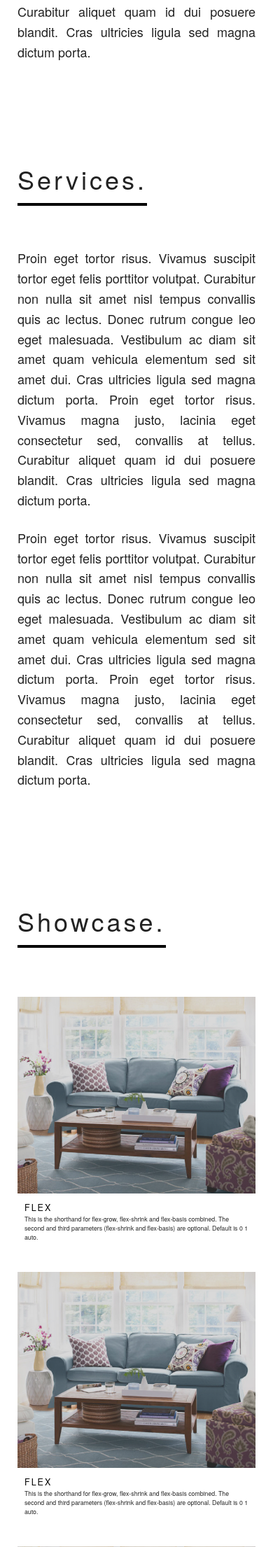
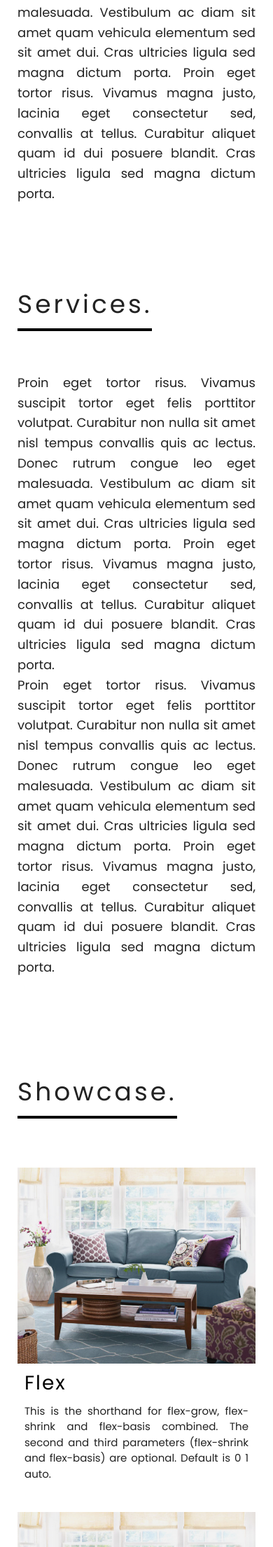
Before and after one commit to PatrickSunico/furniture-design-draft, a PHP site: page / in a window 390 px wide. Shown: the part 1843-4053 px from the top of the page at 70% size. Run offline with PHP 8.4, Linux system fonts and the light colour scheme; some libraries are stand-ins or nearby versions.

Commit message:
Update Breakpoints

```diff
--- a/public/includes/sections/showcase.php
+++ b/public/includes/sections/showcase.php
@@ -14,13 +14,17 @@
             <img class="img-portfolio" src="assets/Couch-set.jpg" alt="">
             <div class="tint__overlay"></div>
             <div class="text-overlay">
-              <h3 class="h3"> Test 123</h3>
+              <h4 class="showcase__heading">Couch Set</h4>
+              <h4 class="showcase__heading">ABC Furniture</h4>
+              <div class="btn-position">
+                <a href="" class="ghost-button">View More</a>
+              </div>
             </div>
           </div>
 
           <!-- Description -->
           <div class="card__description">
-            <div class="card__title">Flex</div>
+            <h3 class="h3">Flex</h3>
             <p class="card__text">This is the shorthand for flex-grow, flex-shrink and flex-basis combined. The second and third parameters (flex-shrink and flex-basis) are optional. Default is 0 1 auto. </p>
           </div>
         </div>
@@ -35,13 +39,17 @@
             <img class="img-portfolio" src="assets/Couch-set.jpg" alt="">
             <div class="tint__overlay"></div>
             <div class="text-overlay">
-              <h3 class="h3"> Test 123</h3>
+              <h4 class="showcase__heading">Couch Set</h4>
+              <h4 class="showcase__heading">ABC Furniture</h4>
+              <div class="btn-position">
+                <a href="" class="ghost-button">View More</a>
+              </div>
             </div>
           </div>
 
           <!-- Description -->
           <div class="card__description">
-            <div class="card__title">Flex</div>
+            <h3 class="h3">Flex</h3>
             <p class="card__text">This is the shorthand for flex-grow, flex-shrink and flex-basis combined. The second and third parameters (flex-shrink and flex-basis) are optional. Default is 0 1 auto. </p>
           </div>
         </div>
@@ -56,13 +64,19 @@
             <img class="img-portfolio" src="assets/Couch-set.jpg" alt="">
             <div class="tint__overlay"></div>
             <div class="text-overlay">
-              <h3 class="h3"> Test 123</h3>
+
+              <h4 class="showcase__heading">Couch Set</h4>
+              <h4 class="showcase__heading">ABC Furniture</h4>
+              <div class="btn-position">
+                <a href="" class="ghost-button">View More</a>
+              </div>
+
             </div>
           </div>
 
           <!-- Description -->
           <div class="card__description">
-            <div class="card__title">Flex</div>
+            <h3 class="h3">Flex</h3>
             <p class="card__text">This is the shorthand for flex-grow, flex-shrink and flex-basis combined. The second and third parameters (flex-shrink and flex-basis) are optional. Default is 0 1 auto. </p>
           </div>
         </div>
--- a/public/scss/main.scss
+++ b/public/scss/main.scss
@@ -1,6 +1,12 @@
 // Mixins
 // fonts
 @import url('https://fonts.googleapis.com/css?family=Poppins');
+@import url('https://fonts.googleapis.com/css?family=Playfair+Display');
+
+$text-overlay: 'Playfair Display', serif;
+$main-font: 'Poppins', sans-serif;
+
+
 @import 'mixins/mixins';
 
 //vendor
--- a/public/scss/mixins/_mixins.scss
+++ b/public/scss/mixins/_mixins.scss
@@ -1,4 +1,10 @@
 //Breakpoints Desktop First
+@mixin breakpoint-1600-lg {
+  @media only screen and (max-width:1600px){
+    @content;
+  }
+}
+
 @mixin breakpoint-1200-lg {
   @media only screen and (max-width:1200px){
     @content;
@@ -51,6 +57,12 @@
 }
 
 //Breakpoints Mobile First
+@mixin breakpoint-1600-sm {
+  @media only screen and (min-width:1600px){
+    @content;
+  }
+}
+
 @mixin breakpoint-1200-sm {
   @media only screen and (min-width:1200px){
     @content;
--- a/public/scss/partials/_global.scss
+++ b/public/scss/partials/_global.scss
@@ -1,3 +1,6 @@
+$main-font: 'Poppins', sans-serif;
+$text-overlay: 'Playfair Display', serif;
+
 * {
   box-sizing: border-box;
   margin: 0;
@@ -10,10 +13,6 @@
   box-sizing: border-box;
 }
 
-// .clear {
-//   clear: both;
-// }
-
 html,body {
   -webkit-font-smoothing: antialiased;
   padding: 0;
@@ -24,7 +23,9 @@ html,body {
  /* typography*/
 
 /* typography reset*/
-.h1,.h2,.h3,.h4,.h5,.h6 {
+// Main font
+.h1,.h2,.h3,.h4,.h5,.h6, .p, a, p{
+  font-family: $main-font;
   margin: 0;
   padding: 0;
 }
@@ -33,15 +34,23 @@ html,body {
   font-weight: 700;
   margin-bottom: 40px;
   margin-top: 40px;
-  letter-spacing: 2px;
+  letter-spacing: 4px;
 }
 
-.h2, .h3 {
+.h2 {
   letter-spacing: 4px;
   margin-bottom: 40px;
 }
 
 
+.h3 {
+  color: #000;
+  font-size: 28px;
+  font-weight: 500;
+  letter-spacing: 2px;
+  text-transform: capitalize;
+  margin-bottom: 10px;
+}
 
 /* underlined style class*/
 .underlined__black {
@@ -65,7 +74,6 @@ html,body {
   text-justify: inter-word;
 }
 
-
 .section-spacing {
   margin: 100px auto;
   padding: 1rem;
--- a/public/scss/partials/_showcase.scss
+++ b/public/scss/partials/_showcase.scss
@@ -1,9 +1,4 @@
 
-img {
-  height: auto;
-  width: 100%;
-  vertical-align: middle;
-}
 
 // Card Layout
 .cards {
@@ -14,153 +9,203 @@ img {
   margin: 0;
   padding: 0;
 }
+
 .cards__item {
   @include display(flex);
   padding-top: 1rem;
   padding-bottom: 1rem;
+  /* Default size when resized for mobile */
+  width: 100%;
+}
 
-  /* Default for mobile */
+// Base Layout
+.card {
+  background-color: white;
+  // Card Box Shadow
+  // box-shadow: 0 20px 40px -14px rgba(0, 0, 0, 0.25);
+  @include display(flex);
+  @include box-orient(vertical);
+  @include box-direction(normal);
+  @include flex-direction(column);
+  overflow: hidden;
+  /* Default size when resized for mobile */
   width: 100%;
+
+  .card__image {
+    @include filter(contrast(90%));
+    overflow: hidden;
+    position: relative;
+    img {
+      height: auto;
+      width: 100%;
+      vertical-align: middle;
+    }
+  }
+}
+
+
+// Card Description
+.card__description {
+  @include display(flex);
+  @include flex(1 1 auto);
+  @include box-direction(vertical);
+  @include box-orient(vertical);
+  @include flex-direction(column);
+  padding: 1rem;
+  .card__text {
+    @include flex(1 1 auto);
+    line-height: 1.5;
+    margin-bottom: 1.25rem;
+    text-align: justify;
+    text-justify: inter-word;
+  }
+}
+// End
+
+
+// Base Layout
+.card .card__image {
+  .img-portfolio {
+    display: inline-block;
+    width: 100%;
+    height: auto;
+    border: none;
+    @include transform(scale(1.1));
+    @include transition(all 1s);
+  }
+
+  .tint__overlay {
+    @include position(absolute, 0 0 0 0);
+    @include transition(all 0.6s);
+    display: block;
+    margin: 0 auto;
+    background: #373d40;
+    background-size: 50px 50px;
+    opacity: 0;
+    overflow: hidden;
+  }
+
+  .text-overlay {
+    // Mobile Position
+    @include position(absolute, 25% 0 0 0);
+    @include transform(translateY(-20px));
+    @include transition(all .3s);
+    display: block;
+    padding: 0 30px;
+    box-sizing: border-box;
+    width: 100%;
+    text-align: center;
+    opacity: 0;
+    filter: alpha(opacity=0);
+  }
 }
 
 
 
-
-/* Desktop View */
-@media only screen and (min-width:1200px){
-  /*splits three columns less than 1200px changes into default 100% as one column */
-  .cards__item {
-    width: 33.3333%;
-    // padding-right: 1rem;
+/* Hover Effect*/
+.card:hover .card__image {
+  // Image zoom in on hover
+  .img-portfolio {
+    overflow-x: hidden;
+    @include transform(scale(1.05));
+  }
+  // tint overlay on hover
+  .tint__overlay {
+    opacity: 0.8;
+  }
+  // text overlay on hover
+  .text-overlay {
+    @include transform(translateY(0px));
+    opacity: 1;
   }
 }
+// End
 
-// Card Description
-.card__description {
-  display: -webkit-box;
-  display: -ms-flexbox;
-  display: flex;
-  -webkit-box-flex: 1;
-      -ms-flex: 1 1 auto;
-          flex: 1 1 auto;
-  -webkit-box-orient: vertical;
-  -webkit-box-direction: normal;
-      -ms-flex-direction: column;
-          flex-direction: column;
-  padding: 1rem;
+// Button
+.btn-position {
+  margin-top: 10px;
+  margin-bottom: 10px;
+  display: inline-block;
+  @include clearfix;
+  .ghost-button {
+    font-size: 3vw;
+    padding: 12px 24px;
+    border: solid #fff 1px;
+    font-weight: 700;
+    letter-spacing: 5px;
+    text-transform: uppercase;
+    color: #fff;
+    @include transition(0.2s ease-in);
+    text-decoration: none;
+    &:hover {
+      color: white;
+      background: rgba(65, 75, 82, 0.9);
+      transition: all 0.2s ease-in;
     }
-
-.card__image {
-  background-position: center center;
-  background-repeat: no-repeat;
-  background-size: cover;
-  -webkit-filter: contrast(70%);
-          filter: contrast(70%);
-  overflow: hidden;
-  position: relative;
   }
-
-
-.card__title {
-  color: #000;
-  font-size: 1.25rem;
-  font-weight: 300;
-  letter-spacing: 2px;
-  text-transform: uppercase;
-}
-.card__text {
-  -webkit-box-flex: 1;
-      -ms-flex: 1 1 auto;
-          flex: 1 1 auto;
-  font-size: 0.875rem;
-  line-height: 1.5;
-  margin-bottom: 1.25rem;
 }
 // End
 
 
-.card {
-  background-color: white;
-  /*Card box shadow*/
-  /*box-shadow: 0 20px 40px -14px rgba(0, 0, 0, 0.25);*/
-  display: -webkit-box;
-  display: -ms-flexbox;
-  display: flex;
-  -webkit-box-orient: vertical;
-  -webkit-box-direction: normal;
-      -ms-flex-direction: column;
-          flex-direction: column;
-  overflow: hidden;
+// Typography Mobile First
+.showcase__heading {
+  font-family: $text-overlay;
+  color: #fff;
+  text-transform: capitalize;
+  font-style: italic;
+  font-size: 6vw;
+}
+// End
 
-  /*default for mobile*/
-  width: 100%;
+// Desktop - Tablet View
+// 1200 - 1920 and up
+@include breakpoint-1200-sm {
+  .cards__item {
+    // splits into two when breakpoint reaches into 1200px then switches width of 100% into a single column as a default for mobile
+    width: 50%;
+    padding: 1rem;
+
+    .card .card__image {
+      .text-overlay{
+        @include position(absolute, 30% 0 0 0);
+      }
     }
 
-/* Hover Effect*/
-.card:hover .card__image .img-portfolio {
-  overflow-x: hidden;
-  -webkit-transform: scale(1.05);
-          transform: scale(1.05);
+    .showcase__heading {
+      font-size: 2vw;
     }
 
-.card:hover .card__image .tint__overlay {
-  opacity: 0.8;
+    .btn-position {
+      .ghost-button {
+        font-size: 1vw;
+      }
+    }
+  }
 }
 
-.card:hover .card__image .text-overlay {
-  -webkit-transform: translateY(0px);
-  transform: translateY(0px);
-  opacity: 0.9;
+// Desktop
+// Min width 1600 - 1920 and up
+@include breakpoint-1600-sm {
+  .cards__item {
+    // splits three columns less than 1600px changes width into 50% in 1200-sm mq as two columns
+    // width: 50%;
+    width: 33.3333%;
+    padding: 1rem;
+
+    .card .card__image {
+      .text-overlay{
+        @include position(absolute, 28% 0 0 0);
+      }
     }
 
-.card .card__image .img-portfolio {
-  display: inline-block;
-  width: 100%;
-  height: auto;
-  border: none;
-  -webkit-transform: scale(1.1);
-          transform: scale(1.1);
-  -webkit-transition: all 1s;
-  transition: all 1s;
+    .showcase__heading {
+      font-size: 2vw;
+    }
   }
 
-.card .card__image .tint__overlay{
-  position: absolute;
-  top: 0;
-  right: 0;
-  bottom: 0;
-  left: 0;
-  display: block;
-  margin: auto;
-  background: #373d40;
-  background-size: 50px 50px;
-  opacity: 0;
-  -webkit-transition: all 0.6s;
-  transition: all 0.6s;
-  overflow: hidden;
+  .btn-position {
+    .ghost-button {
+      font-size: 1vw;
     }
-
-.card .card__image .text-overlay {
-  display: block;
-  padding: 0 30px;
-  box-sizing: border-box;
-  position: absolute;
-  top: 15%;
-  right: 0;
-  bottom: 0;
-  left: 0;
-  width: 100%;
-  text-align: left;
-  opacity: 0;
-  filter: alpha(opacity=0);
-  -webkit-transform: translateY(-20px);
-          transform: translateY(-20px);
-  -webkit-transition: all .3s;
-  transition: all .3s;
   }
-
-.card .card__image .h3 {
-  text-transform: uppercase;
-  color: white;
 }
-/* End */
```
Also changed, not shown: public/css/main.min.css. Lines whose indentation alone changed are shown as unchanged.
